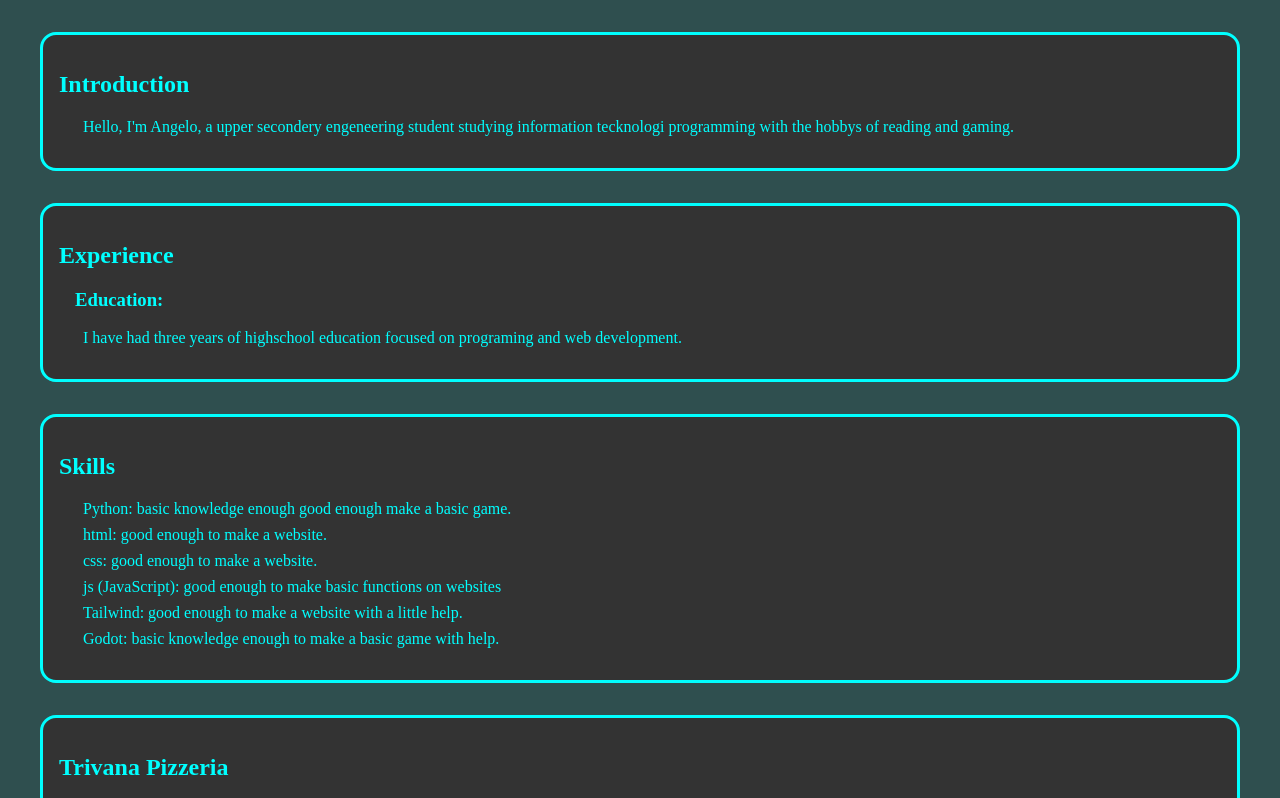
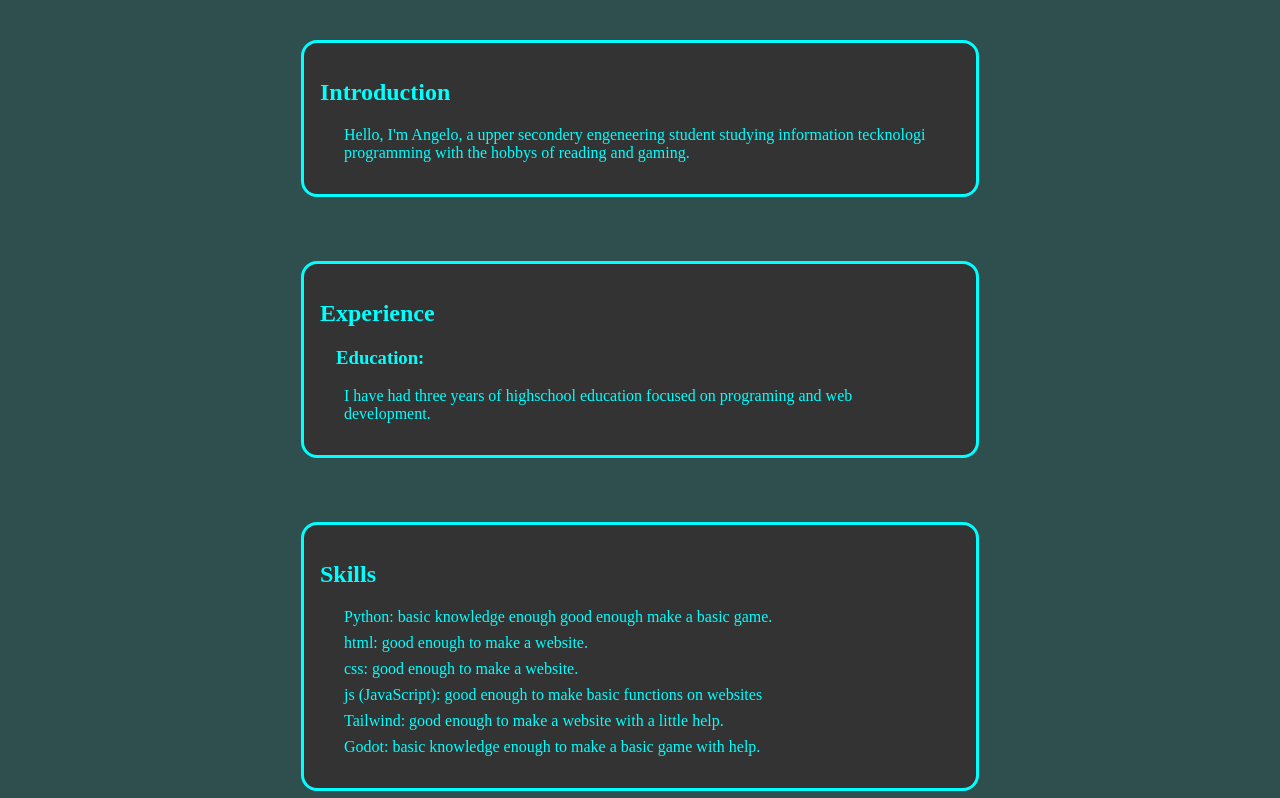
Before and after one commit to WorkingZeus7/WorkingZeus7.github.io, a plain HTML site: page index.html in a window 1280 px wide. Shown: the top 798 px of the page. Drawn offline with Linux system fonts and the light colour scheme.

Commit message:
css sections width

```diff
--- a/style/styles.css
+++ b/style/styles.css
@@ -4,10 +4,19 @@ body {
     color: cyan;
 }
 
+main {
+    display: flex;
+    align-items: center;
+    flex-direction: column;
+}
+
 section {
     background-color: #333333;
     margin: 2rem;
     padding: 1rem;
+    max-width: 90%;
+    width: 40rem;
+
     border: solid cyan;
     border-radius: 1rem;
 }
```
